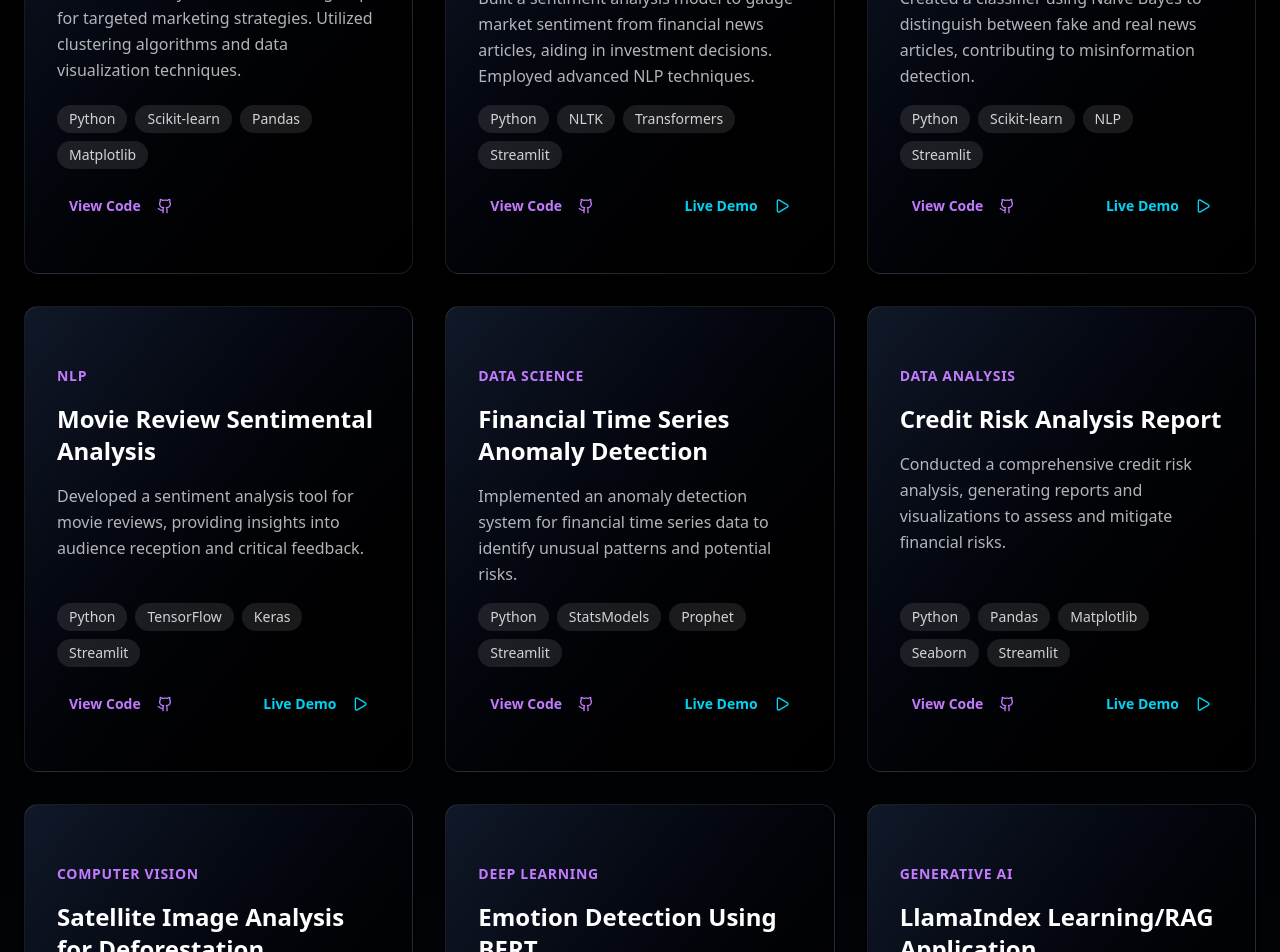
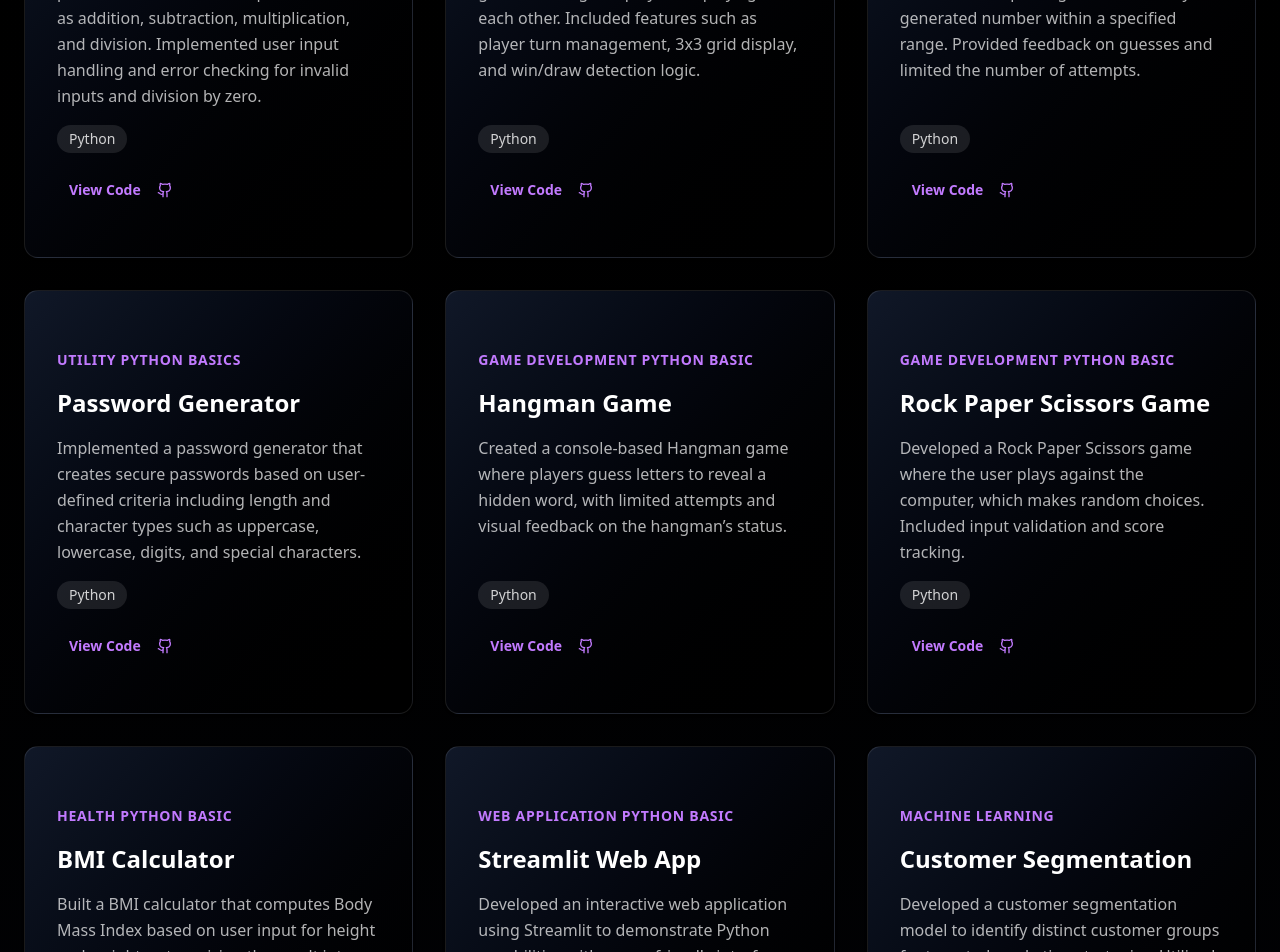
Before and after one commit to AAFREEN-ZAHRA-KAZMI01/AAFREEN-ZAHRA-KAZMI_My_Portfolio_Website, a Next.js app: page / in a window 1280 px wide. Shown: the part 1340-2292 px from the top of the page. Built offline with nearby package versions, Linux system fonts and the light colour scheme.

Commit message:
Uploded All the Files

```diff
--- a/src/app/page.tsx
+++ b/src/app/page.tsx
@@ -92,10 +92,10 @@ export default function PersonalizedPortfolio() {
   // Updated personal data
   const formData = {
     name: "Aafreen Zahra Kazmi",
-    title: "AI | NLP & Deep Learning | Ethical Hacking",
+    title: "AI | NLP & Deep Learning | Python ",
     email: "aafreenzK1214@gmail.com",
     location: "Rawalpindi, Pakistan",
-    bio: "Passionate about Artificial Intelligence, Deep Learning, NLP, and Cybersecurity. Currently working on Agentic AI projects and applying ML/DL techniques to real-world problems. Skilled in Python, C++, and SQL, with growing knowledge in ethical hacking and system security.",
+    bio: "AI enthusiast passionate about Deep Learning, NLP, and Agentic AI. Skilled in Python, C++, and SQL, I focus on building intelligent solutions and exploring secure, ethical applications of Artificial Intelligence.",
     profilePicture: "public/img/profilepic.jpg", // Corrected image path
     cvDownloadLink: "/img/AAFREEN%20ZAHRA%20KAZMI%20RESUME.pdf",
     githubProfile: "https://github.com/AAFREEN-ZAHRA-KAZMI01",
@@ -104,6 +104,79 @@ export default function PersonalizedPortfolio() {
 
   // Projects data
   const projects = [
+    {
+      title: "Calculator",
+      category: "Python Basics",
+      description: "Built a simple calculator application to perform basic arithmetic operations such as addition, subtraction, multiplication, and division. Implemented user input handling and error checking for invalid inputs and division by zero.",
+      color: "from-blue-600 to-green-600",
+      github: "https://github.com/AAFREEN-ZAHRA-KAZMI01/PYTHON_PROJECT_PRACTICE/tree/main/Calculator",
+      demo: null,
+    tech: ["Python"]
+    },
+    {
+      title: "Tic Tac Toe Game",
+      category: ["Game Development","Python Basic"],
+      description: "Developed a console-based Tic Tac Toe game allowing two players to play against each other. Included features such as player turn management, 3x3 grid display, and win/draw detection logic.",
+      color: "from-red-600 to-yellow-600",
+      github: "https://github.com/AAFREEN-ZAHRA-KAZMI01/PYTHON_PROJECT_PRACTICE/tree/main/TicTacToe",
+      demo: null,
+      tech: ["Python"]
+    },
+    {
+      title: "Number Guessing Game",
+      category: ["Game Development"," Python Basics"],
+      description: "Created a number guessing game where the user attempts to guess a randomly generated number within a specified range. Provided feedback on guesses and limited the number of attempts.",
+      color: "from-indigo-600 to-purple-600",
+      github: "https://github.com/AAFREEN-ZAHRA-KAZMI01/PYTHON_PROJECT_PRACTICE/tree/main/NumberGuessingGame",
+      demo: null,
+      tech: ["Python"]
+    },
+    {
+      title: "Password Generator",
+      category: ["Utility", " Python Basics"],
+      description: "Implemented a password generator that creates secure passwords based on user-defined criteria including length and character types such as uppercase, lowercase, digits, and special characters.",
+      color: "from-pink-600 to-red-600",
+      github: "https://github.com/AAFREEN-ZAHRA-KAZMI01/PYTHON_PROJECT_PRACTICE/tree/main/PasswordGenerator",
+      demo: null,
+      tech: ["Python"]
+    },
+
+    {
+      title: "Hangman Game",
+      category: ["Game Development"," Python Basic"],
+      description: "Created a console-based Hangman game where players guess letters to reveal a hidden word, with limited attempts and visual feedback on the hangman’s status.",
+      color: "from-yellow-600 to-orange-600",
+      github: "https://github.com/AAFREEN-ZAHRA-KAZMI01/PYTHON_PROJECT_PRACTICE/tree/main/Hangman",
+      demo: null,
+      tech: ["Python"]
+    },
+    {
+      title: "Rock Paper Scissors Game",
+      category: ["Game Development"," Python Basic"],
+      description: "Developed a Rock Paper Scissors game where the user plays against the computer, which makes random choices. Included input validation and score tracking.",
+      color: "from-red-600 to-pink-600",
+      github: "https://github.com/AAFREEN-ZAHRA-KAZMI01/PYTHON_PROJECT_PRACTICE/tree/main/RockPaperScissors",
+      demo: null,
+      tech: ["Python"]
+    },
+    {
+      title: "BMI Calculator",
+      category: ["Health"," Python Basic"],
+      description: "Built a BMI calculator that computes Body Mass Index based on user input for height and weight, categorizing the result into underweight, normal, overweight, or obese.",
+      color: "from-blue-600 to-cyan-600",
+      github: "https://github.com/AAFREEN-ZAHRA-KAZMI01/PYTHON_PROJECT_PRACTICE/tree/main/BMICalculator",
+      demo: null,
+      tech: ["Python","Streamlit"]
+    },
+    {
+      title: "Streamlit Web App",
+      category: [" Web Application"," Python Basic"],
+      description: "Developed an interactive web application using Streamlit to demonstrate Python capabilities with a user-friendly interface. The app includes dynamic input handling and real-time output display.",
+      color: "from-blue-500 to-indigo-600",
+      github: "https://github.com/AAFREEN-ZAHRA-KAZMI01/PYTHON_PROJECT_PRACTICE/tree/main/StreamlitApp",
+      demo: null,
+      tech: ["Python", "Streamlit"]
+    },
     {
       title: "Customer Segmentation",
       category: "Machine Learning",
@@ -545,9 +618,9 @@ export default function PersonalizedPortfolio() {
                   <a href={formData.githubProfile} target="_blank" rel="noopener noreferrer">
                     <Button
                       variant="ghost"
-                      className="text-white/70 hover:text-white hover:bg-white/10 rounded-full p-2 transform hover:scale-110 transition-all duration-300" // Reduced padding for mobile
+                      className="text-white/70 hover:text-white hover:bg-white/10 rounded-full p-4 transform hover:scale-110 transition-all duration-300" // Reduced padding for mobile
                     >
-                      <Github className="h-8 w-8 sm:h-10 sm:w-10" /> {/* Reduced icon size for mobile */}
+                      <Github className="h-16 w-16 sm:h-10 sm:w-10" /> {/* Reduced icon size for mobile */}
                     </Button>
                   </a>
                 )}
@@ -557,7 +630,7 @@ export default function PersonalizedPortfolio() {
                       variant="ghost"
                       className="text-white/70 hover:text-white hover:bg-white/10 rounded-full p-2 transform hover:scale-110 transition-all duration-300" // Reduced padding for mobile
                     >
-                      <Linkedin className="h-8 w-8 sm:h-10 sm:w-10" /> {/* Reduced icon size for mobile */}
+                      <Linkedin className="h-16 w-16 sm:h-16 sm:w-16" /> {/* Reduced icon size for mobile */}
                     </Button>
                   </a>
                 )}
```
